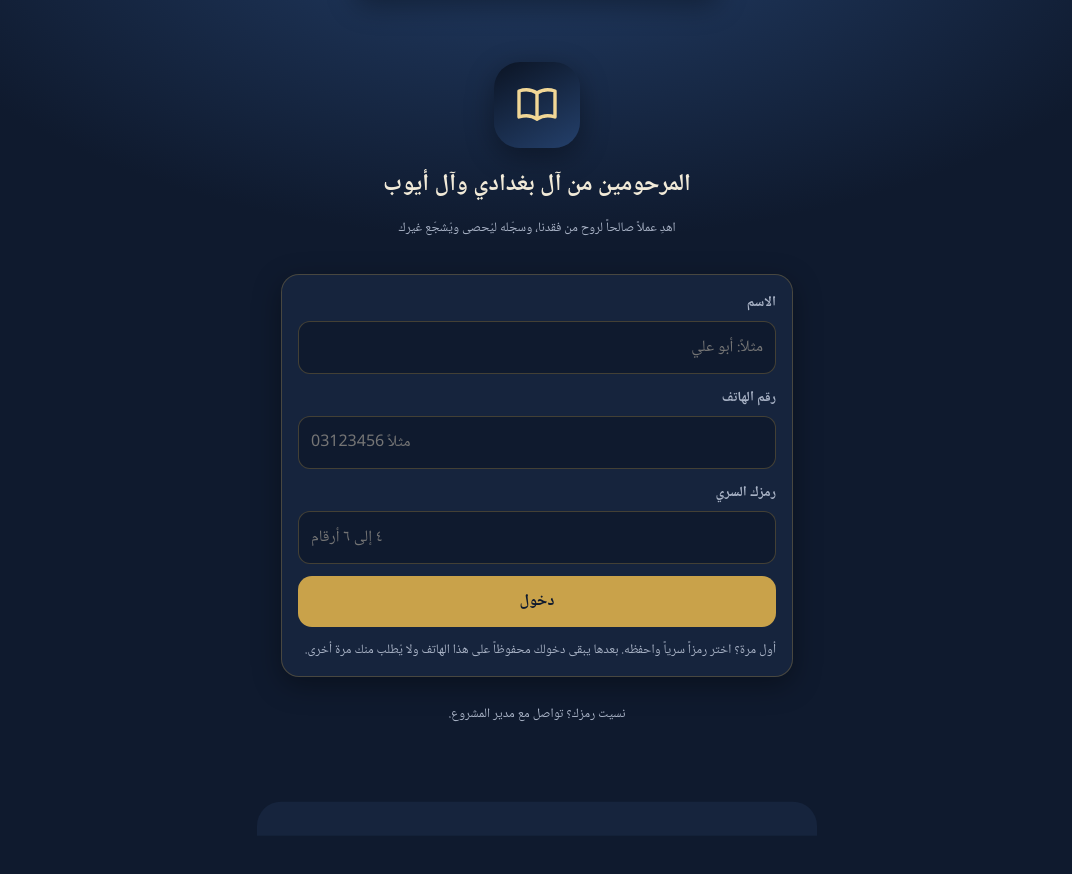
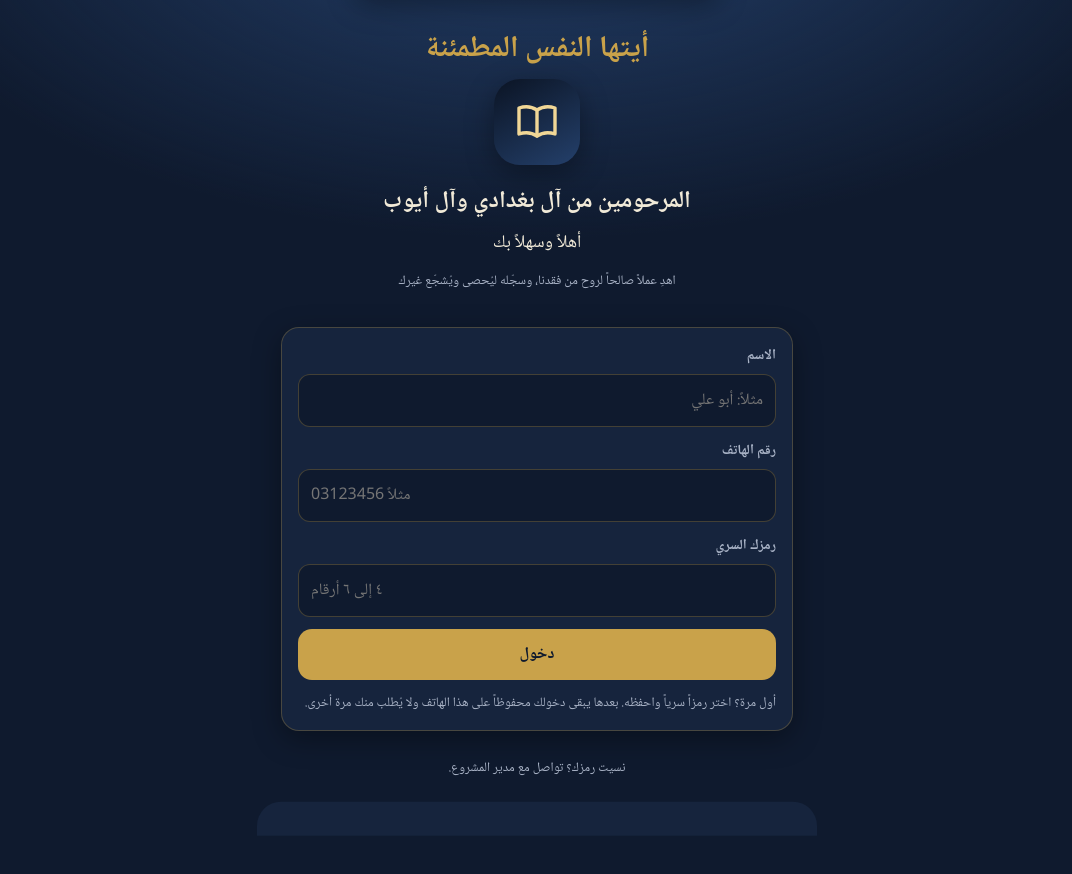
Before and after one commit to wesamhassan2007-ui/ayyatuha-alnafs-almutmainna, a plain HTML site: page index.html in a window 1280 px wide. Shown: the whole page, without its empty margins (103-1175 px from the left). Drawn offline with Linux system fonts and the light colour scheme; a web font is replaced by a local one.

Commit message:
عنوان أول شاشة: أيتها النفس المطمئنة + أهلاً وسهلاً بك
Co-Authored-By: Claude Haiku 5.5 <noreply@anthropic.com>
Claude-Session: https://claude.ai/code/session_01H8QTyVWaZtwDtgB1EaJE7Y

```diff
--- a/index.html
+++ b/index.html
@@ -411,8 +411,10 @@ function go(v){ view = v; render(); window.scrollTo(0,0); }
 /* ============ تسجيل الدخول ============ */
 function renderLogin(){
   return `<div class="login">
+    <div class="center"><h1 style="margin:0 0 4px;font-size:30px;color:var(--gold)">أيتها النفس المطمئنة</h1></div>
     <div class="logo">${ic('book')}</div>
     <div class="center"><h1 style="margin:0 0 6px;font-size:24px">المرحومين من آل بغدادي وآل أيوب</h1>
+    <p style="margin:0 0 8px;font-size:18px;color:var(--ink)">أهلاً وسهلاً بك</p>
     <p class="hint">اهدِ عملاً صالحاً لروح من فقدنا، وسجّله ليُحصى ويُشجّع غيرك</p>${LIVE ? '' : '<span class="demo-tag">نسخة تجريبية</span>'}</div>
     <div class="card" style="margin-top:22px">
       <div class="field"><label>الاسم</label><input id="lgName" placeholder="مثلاً: أبو علي" value="${esc(login.name||'')}"></div>
```
